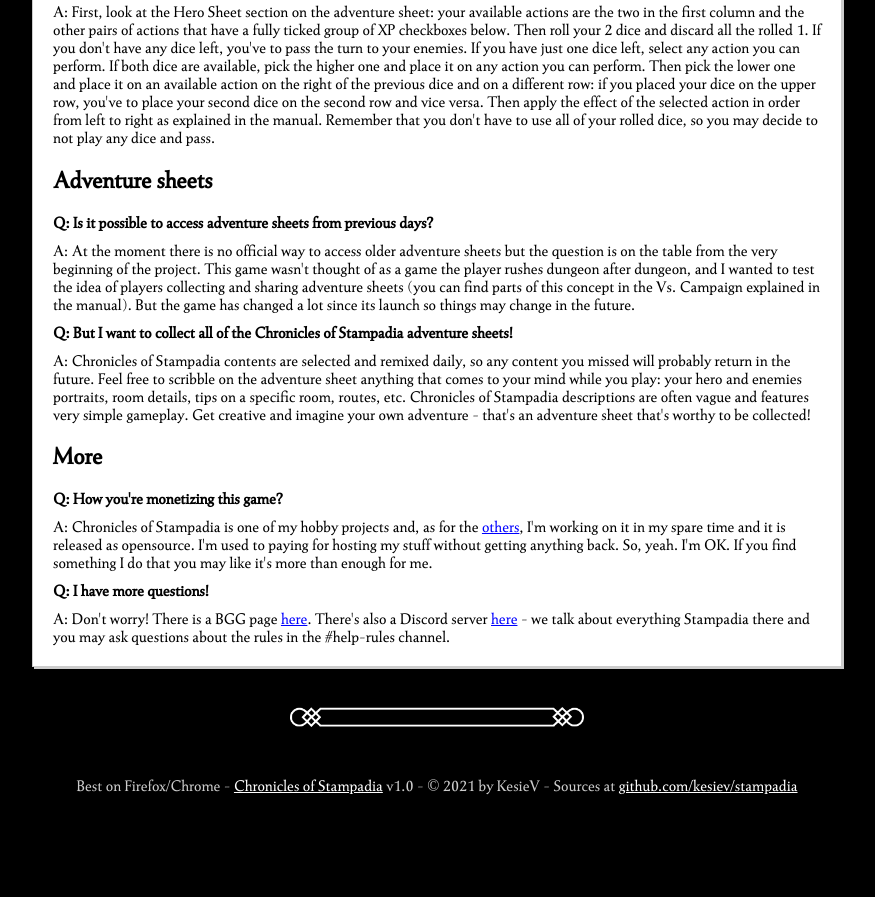
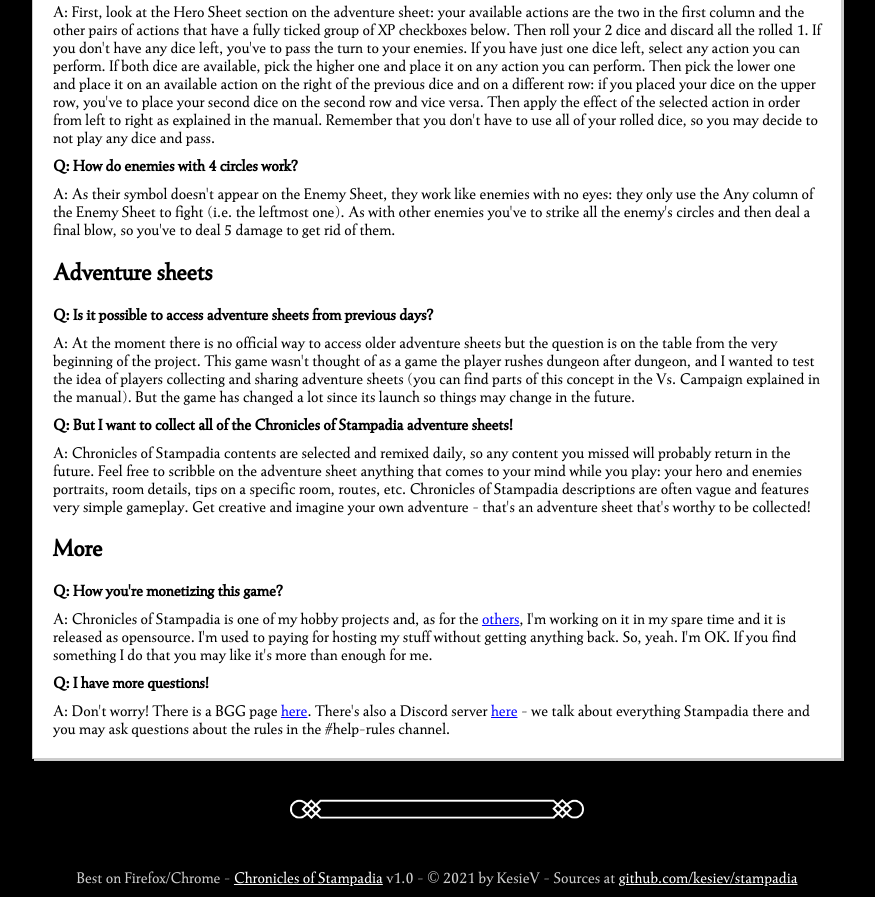
Before and after one commit to kesiev/stampadia, a website: page learn.html in a window 1280 px wide. Shown: the part 1745-2642 px from the top of the page, without its empty margins (203-1078 px from the left). Before the commit the page ends 2550 px from the top, so only its background shows below. Drawn offline with Linux system fonts and the light colour scheme.

Commit message:
:abcd: Explained how to deal with Zombies

```diff
--- a/learn.html
+++ b/learn.html
@@ -53,6 +53,8 @@
 			<div class=a>A: Yes, both when your hero or the enemies are moving. Keep an eye on the gold bar when trying to escape or get away for a ranged attack!</div>
 			<div class=q>Q: How do I've to place my dice in combat on my turn?</div>
 			<div class=a>A: First, look at the Hero Sheet section on the adventure sheet: your available actions are the two in the first column and the other pairs of actions that have a fully ticked group of XP checkboxes below. Then roll your 2 dice and discard all the rolled 1. If you don't have any dice left, you've to pass the turn to your enemies. If you have just one dice left, select any action you can perform. If both dice are available, pick the higher one and place it on any action you can perform. Then pick the lower one and place it on an available action on the right of the previous dice and on a different row: if you placed your dice on the upper row, you've to place your second dice on the second row and vice versa. Then apply the effect of the selected action in order from left to right as explained in the manual. Remember that you don't have to use all of your rolled dice, so you may decide to not play any dice and pass.</div>
+			<div class=q>Q: How do enemies with 4 circles work?</div>
+			<div class=a>A: As their symbol doesn't appear on the Enemy Sheet, they work like enemies with no eyes: they only use the Any column of the Enemy Sheet to fight (i.e. the leftmost one). As with other enemies you've to strike all the enemy's circles and then deal a final blow, so you've to deal 5 damage to get rid of them.</div>
 			<h2>Adventure sheets</h2>
 			<div class=q>Q: Is it possible to access adventure sheets from previous days?</div>
 			<div class=a>A: At the moment there is no official way to access older adventure sheets but the question is on the table from the very beginning of the project. This game wasn't thought of as a game the player rushes dungeon after dungeon, and I wanted to test the idea of players collecting and sharing adventure sheets (you can find parts of this concept in the Vs. Campaign explained in the manual). But the game has changed a lot since its launch so things may change in the future.</div>
```
